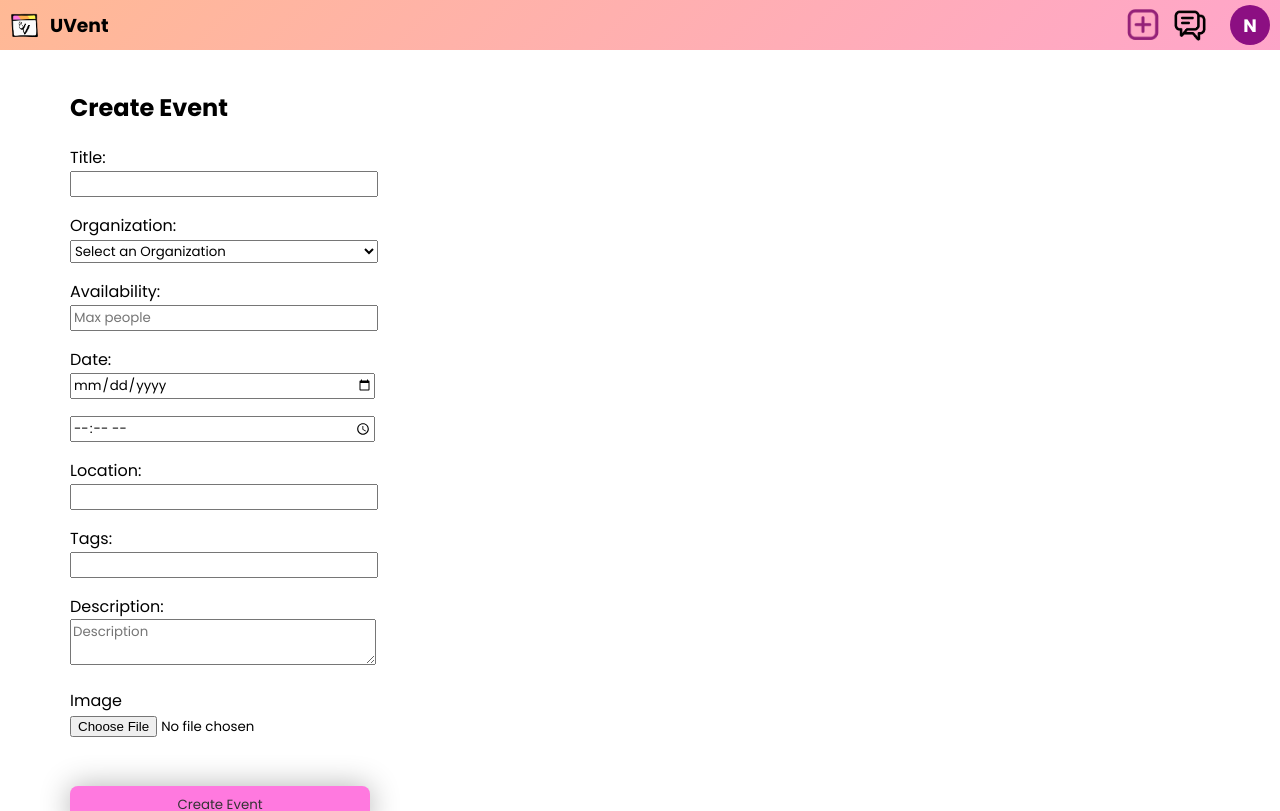
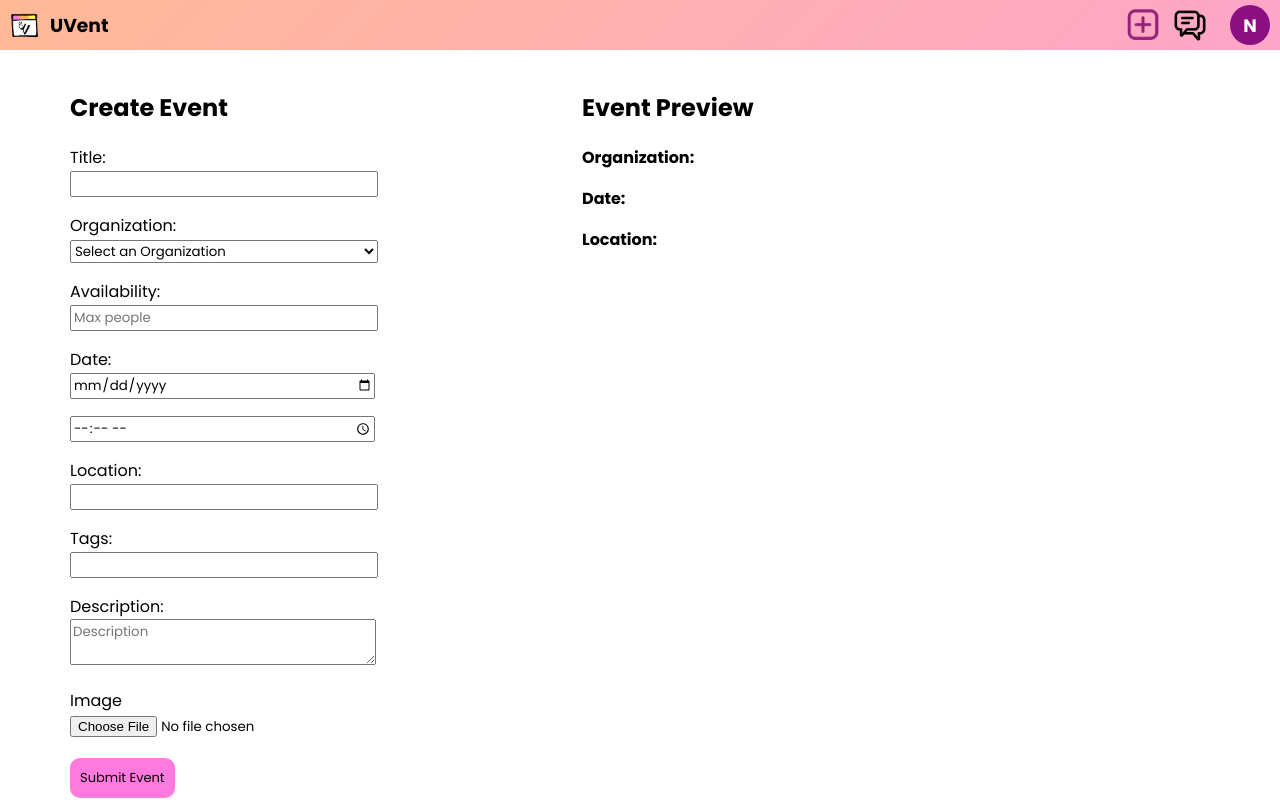
Before and after one commit to saaladdin/Software-Engineering-Project, a React (Create React App) app: page /addEvent in a window 1280 px wide. Shown: the top 811 px of the page. Built offline with nearby package versions, Linux system fonts and the light colour scheme; no server answers; sample sign-in values are in the browser's storage.

Commit message:
added a preview to addevent

```diff
--- a/src/Components/AddPage/index.js
+++ b/src/Components/AddPage/index.js
@@ -17,30 +17,33 @@ const AddEvent = () => {
   }
 );
 
-const handleCreateEvent = () => {
-  // Your event creation logic here
-  navigate("/dashboard");
-};
-
   const handleChange = (e) => {
     const { name, value } = e.target;
     setFormData({ ...formData, [name]: value });
   };
 
   const handleImageUpload = (e) => {
-    setFormData({ ...formData, image: e.target.files[0] });
+    const file = e.target.files[0];
+    if (file) {
+      setFormData({
+        ...formData,
+        image: file,
+        imagePreview: URL.createObjectURL(file)
+      });
+    }
   };
 
   const handleSubmit = (e) => {
     e.preventDefault();
     console.log("Form Submitted", formData);
+    navigate("/dashboard", { state: { event: formData } });
   };
 
   return (
     <div className="addevent">
+      <div className="addevent_form">
         <h2 className="pagename">Create Event</h2>
         <form onSubmit={handleSubmit} className="form">
-
           {/* Title */}
           <div>
             <label className="title">Title:</label>
@@ -152,19 +155,27 @@ const handleCreateEvent = () => {
           {/* Image Upload */}
           <div>
             <label className="image">Image</label>
-          <input type="file" accept="image/*" onChange={handleImageUpload} className="img" />
+            <input type="file" accept="image/*" onChange={handleImageUpload} className="submit_image" />
           </div>
 
-        {/* Submit Button */}
           <button
             type="submit"
-          className="button"
-          onClick={handleCreateEvent}
+            className = "button"
           >
-          Create Event
+            Submit Event
           </button>
+        </form>
+      </div>
 
-      </form>
+      <div className="preview">
+      <h2>Event Preview</h2>
+        {formData.imagePreview && <img src={formData.imagePreview} alt="Event" className="previewimage" />}
+        <h3>{formData.title}</h3>
+        <p><strong>Organization:</strong> {formData.organization}</p>
+        <p><strong>Date:</strong> {formData.date} {formData.time}</p>
+        <p><strong>Location:</strong> {formData.location}</p>
+        <p>{formData.description}</p>
+      </div>
     </div>
   );
 };
--- a/src/Components/AddPage/index.scss
+++ b/src/Components/AddPage/index.scss
@@ -1,7 +1,15 @@
 .addevent{
     padding: 70px;
-    //text-align: center;
+    display: flex;
+    width: 80%;
 }
+.addevent_form{
+    flex: 1;
+}
+.preview{
+    flex:1
+}
+
 .title{
     display: flex;
 }
@@ -69,46 +77,28 @@
     width: 300px;
     margin-bottom: 16px;
 }
+
 .image{
     display: flex;
 }
-button {
+.submit_image{
+    margin-bottom: 16px
+}
+
+.button{
+    display: flex;
     background-color: #ff79df;
-    padding: 0.6rem;
-    border: unset;
-    border-radius: 0.5rem;
-    box-shadow: 0px 0px 30px rgba(0, 0, 0, 0.3);
-    width: 17px;
+    border: none;
+    border-radius: 10px;
+    padding: 10px;
+    cursor: pointer;
+    font-size: 13px;
+    font-weight: 450;
+    margin-top: 5px;
+    transition: background-color 0.3s ease, transform 0.3s ease;
+}
 
-
-    label {
-        color: #ffaf4f;
-    }
-
-    input {
-        all:unset;
-        width: 100%;
-        border: #f0f0f0 2px solid;
-        border-radius: 0.25rem;
-        height: 2rem;
-    }
-
-    button {
-        background-color: #ff79df;
-        padding: 0.6rem;
-        border: unset;
-        border-radius: 0.5rem;
-        width: 100%;
-        margin-top: 3rem;
-        color: #333333;
-        cursor: pointer;
-    }
-    button:hover{
-        background-color: #ff79df;
-        color: #333333;
-    }
-
-    width: 300px;
-    margin-top: 3rem;
-    color: #333333;
-  }
+.button:hover{
+    background-color: #ffaf4f;
+    transform: scale(1.05);
+}
```
Lines whose indentation alone changed are shown as unchanged.
